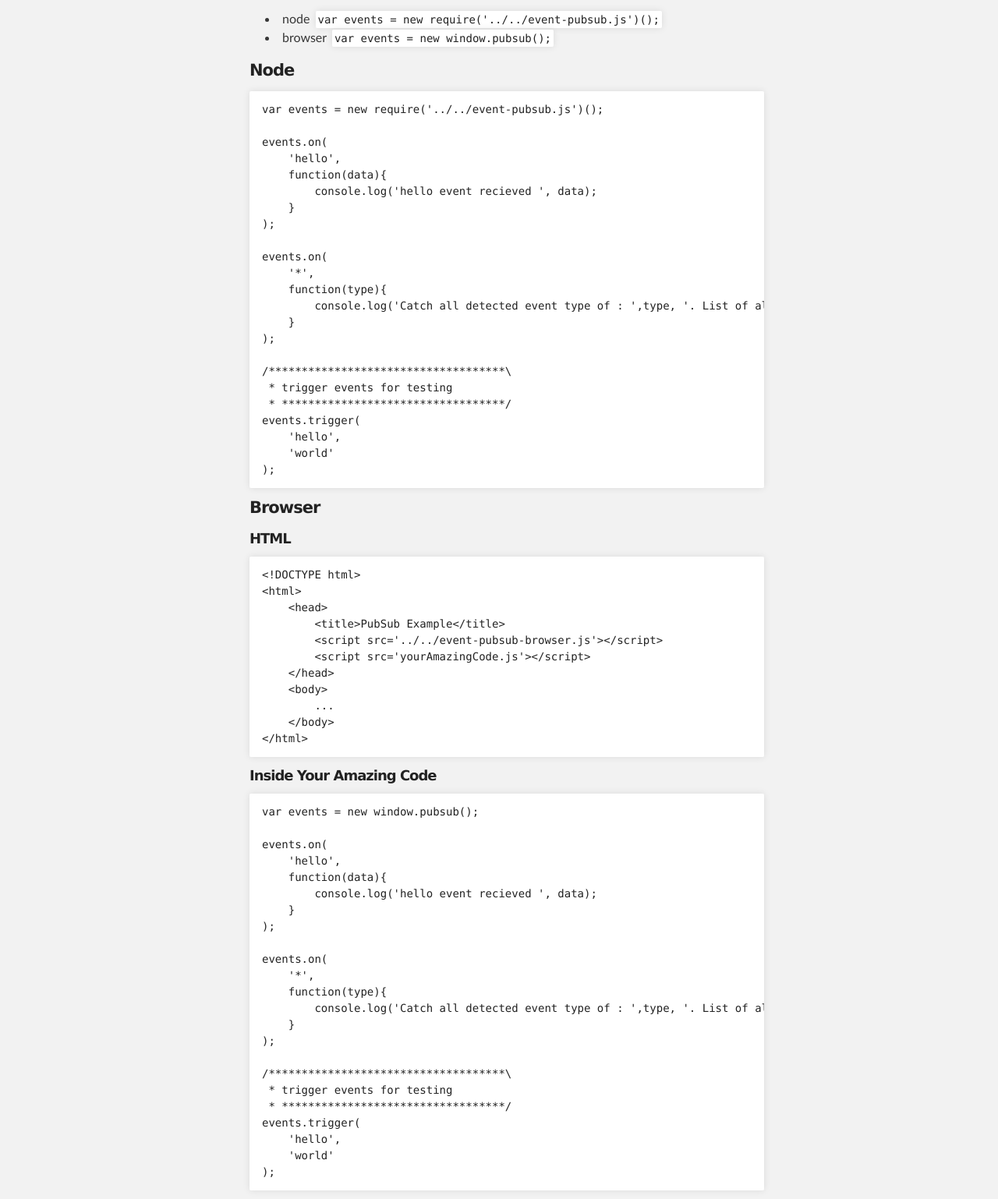
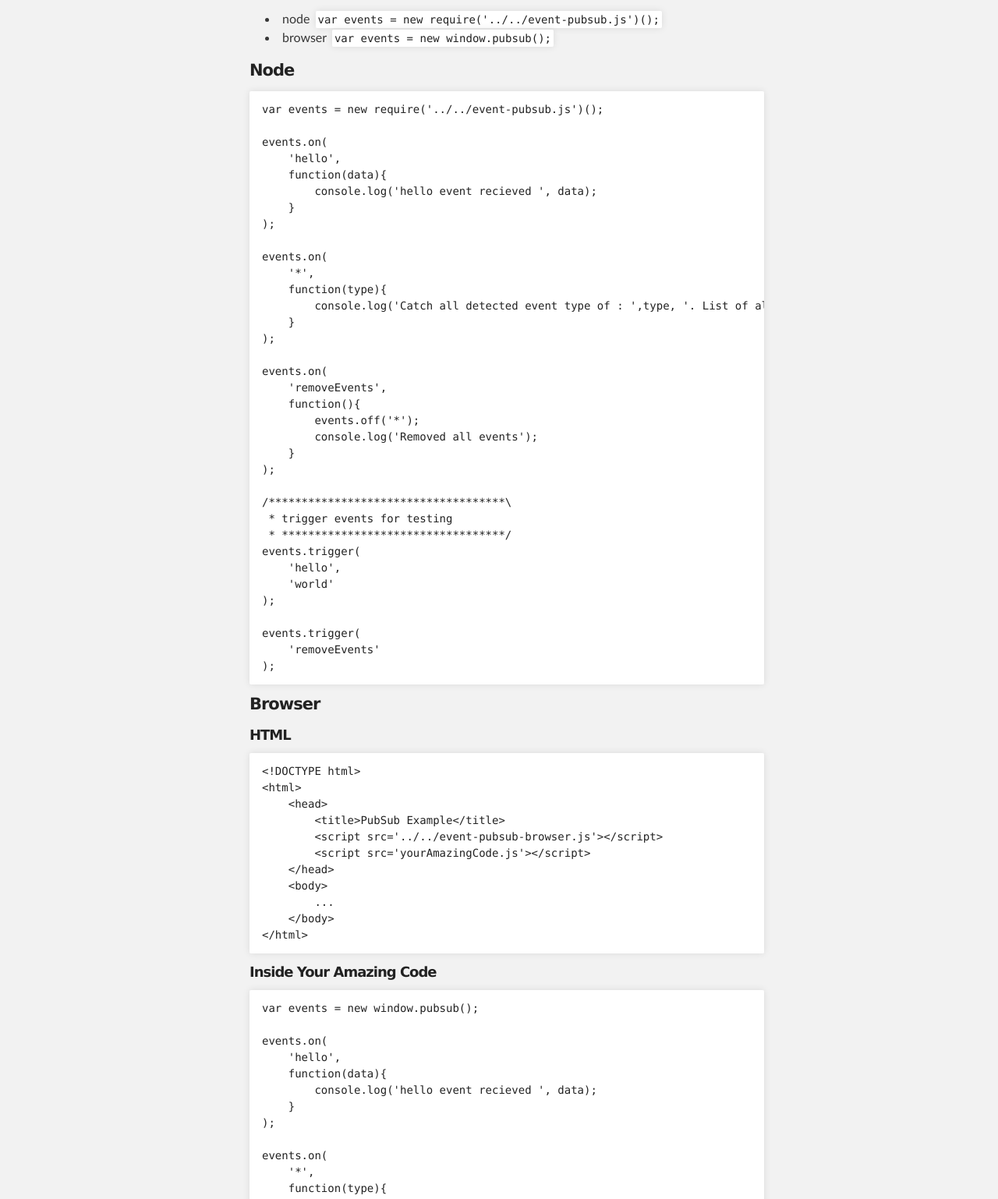
Before and after one commit to RIAEvangelist/event-pubsub, a plain HTML site: page index.html in a window 1280 px wide. Shown: the part 1124-2662 px from the top of the page at 78% size. Drawn offline with Linux system fonts and the light colour scheme.

```diff
--- a/index.html
+++ b/index.html
@@ -81,12 +81,24 @@
     }
 );
 
+events.on(
+    'removeEvents',
+    function(){
+        events.off('*');
+        console.log('Removed all events');
+    }
+);
+
 /************************************\
  * trigger events for testing
  * **********************************/
 events.trigger(
     'hello',
     'world'
+);
+
+events.trigger(
+    'removeEvents'
 );
 </code></pre>
 
@@ -128,12 +140,24 @@
     }
 );
 
+events.on(
+    'removeEvents',
+    function(){
+        events.off('*');
+        console.log('Removed all events');
+    }
+);
+
 /************************************\
  * trigger events for testing
  * **********************************/
 events.trigger(
     'hello',
     'world'
+);
+
+events.trigger(
+    'removeEvents'
 );
 </code></pre>
       </section>
```
Also changed, not shown: params.json (+1 -1 lines).
